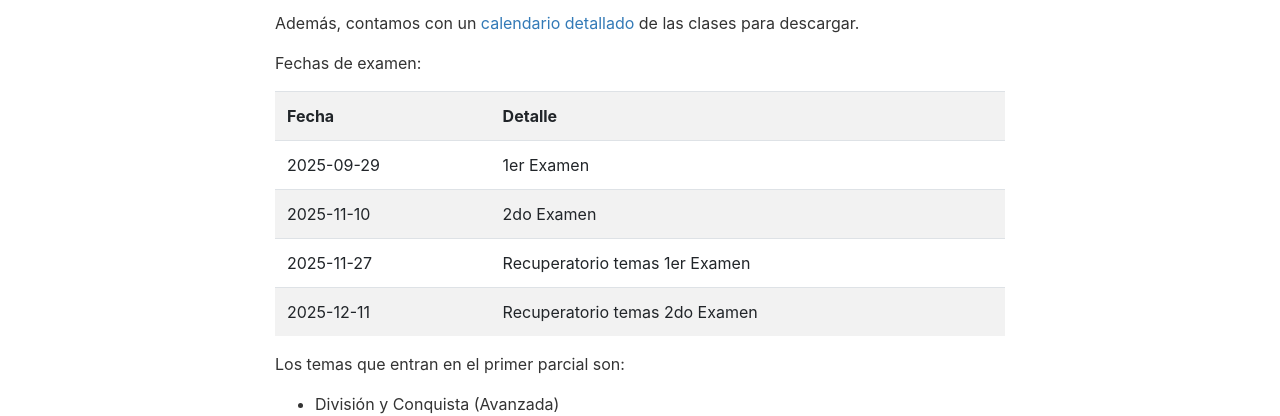
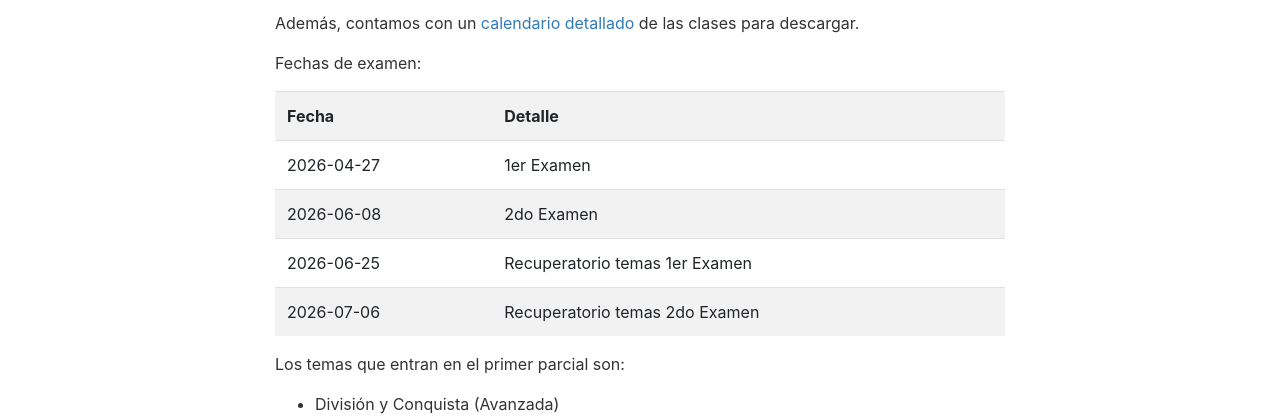
Before and after one commit to algoritmos-rw/tda_bg, a Jekyll site: the page built from calendario.md, in a window 1280 px wide. Shown: the part 176-592 px from the top of the page. Built offline with Jekyll 4.4.1, drawn with Linux system fonts in a browser that asks for light colours; nearby versions of some CDN libraries; our own code applies the rules of GitHub Pages for plain Markdown files.

Commit message:
Inicio 2026C1 (#72)

```diff
--- a/_data/cuatrimestre.yml
+++ b/_data/cuatrimestre.yml
@@ -1,9 +1,9 @@
 # Primeros cuatrimestres terminan el primero de agosto
 # Segundos Cuatrimestres terminan el primero de febrero
-fin_cuatrimestre: 2025-12-31
-inicio_cuatrimestre: 2025-08-18
+fin_cuatrimestre: 2026-07-20
+inicio_cuatrimestre: 2026-03-09
 
-calendario_detallado: https://docs.google.com/spreadsheets/d/e/2PACX-1vTmgWg5IR_ZmUdKLa8AeVsEUVpWSkVrLkEgHJOMuorOnDX8r58kiAXjUYV33BjfuYvBxMcVxhIjlKnu/pubhtml?gid=179168072&single=true
-formulario_inicio: https://forms.gle/bVWQ1yXsYP99pu6b7
+calendario_detallado: https://docs.google.com/spreadsheets/d/e/2PACX-1vSlRC9AWkBpsh8EJMpMV2IkMBM03mO0uXKPDgouZqolqcPVpNLCkHLlIQfijJ5HugXY5XQuFec4OOgf/pubhtml?gid=179168072&single=true
+formulario_inicio: https://forms.gle/ACUnNkZfL5WEiWux8
 entrega_tps: https://forms.gle/4rvJjDA3cEq1AqTG9
-meet: https://meet.google.com/doy-asct-tic
+meet: https://meet.google.com/trz-hjib-ets
--- a/_data/parciales.yml
+++ b/_data/parciales.yml
@@ -1,15 +1,15 @@
 parcial1:
   label: 1er Examen
-  fecha: 2025-09-29
+  fecha: 2026-04-27
 
 parcial2:
   label: 2do Examen
-  fecha: 2025-11-10
+  fecha: 2026-06-08
 
 recu1:
   label: Recuperatorio temas 1er Examen
-  fecha: 2025-11-27
+  fecha: 2026-06-25
 
 recu2:
   label: Recuperatorio temas 2do Examen
-  fecha: 2025-12-11
+  fecha: 2026-07-06
--- a/_data/trabajos.yml
+++ b/_data/trabajos.yml
@@ -1,29 +1,29 @@
 TP0:
   id: TP0
-  publicacion: 2025-08-18
-  entrega: 2025-08-21
+  publicacion: 2026-03-09
+  entrega: 2026-03-16
   enunciado_link: /tps/tp0
 
 TP1:
   id: TP1
-  publicacion: 2025-08-28
-  entrega: 2025-09-18
-  enunciado_link: /tps/2025_2/tp1
+  publicacion: 2026-03-19
+  entrega: 2026-04-09
+  enunciado_link: /tps/2026_1/tp1
 
 TP2:
   id: TP2
-  publicacion: 2025-09-18
-  entrega: 2025-10-13
-  enunciado_link: /tps/2025_2/tp2
+  publicacion: 2026-04-16
+  entrega: 2026-05-04
+  enunciado_link: /tps/2026_1/tp2
 
 TP3:
   id: TP3
-  publicacion: 2025-10-23
-  entrega: 2025-11-17
-  enunciado_link: /tps/2025_2/tp3
+  publicacion: 2026-05-14
+  entrega: 2026-06-15
+  enunciado_link: /tps/2026_1/tp3
 
 Automatas:
   id: Autómatas
-  publicacion: 2025-11-20
-  entrega: 2025-12-15
+  publicacion: 2026-06-22
+  entrega: 2026-97-09
   enunciado_link: /tps/automatas
```
Also changed, not shown: _data/docentes.yml (+15 -5 lines), assets/img/docentes/ezeu.jpg (added), assets/img/docentes/rochiv.jpg (added).
